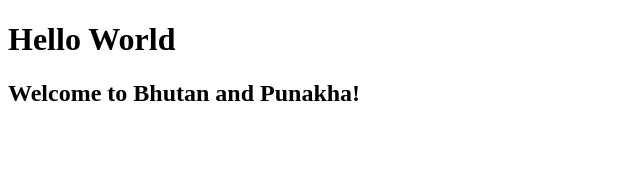
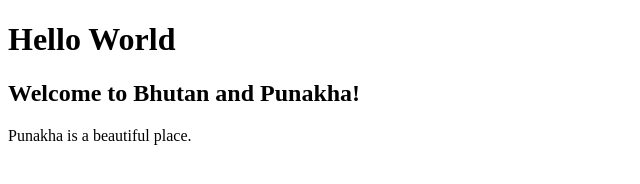
Before and after one commit to JoannaKohDSP/RealWorld, a plain HTML site: page index.html in a window 1280 px wide. Shown: the whole page, without its empty margins (0-640 px from the left). Drawn offline with Linux system fonts and the light colour scheme.

Commit message:
update p

```diff
--- a/index.html
+++ b/index.html
@@ -8,6 +8,7 @@
 <body>
     <h1>Hello World</h1>
     <h2>Welcome to Bhutan and Punakha!</h2>
+    <p> Punakha is a beautiful place.</p>
 
 </body>
 </html>
```
